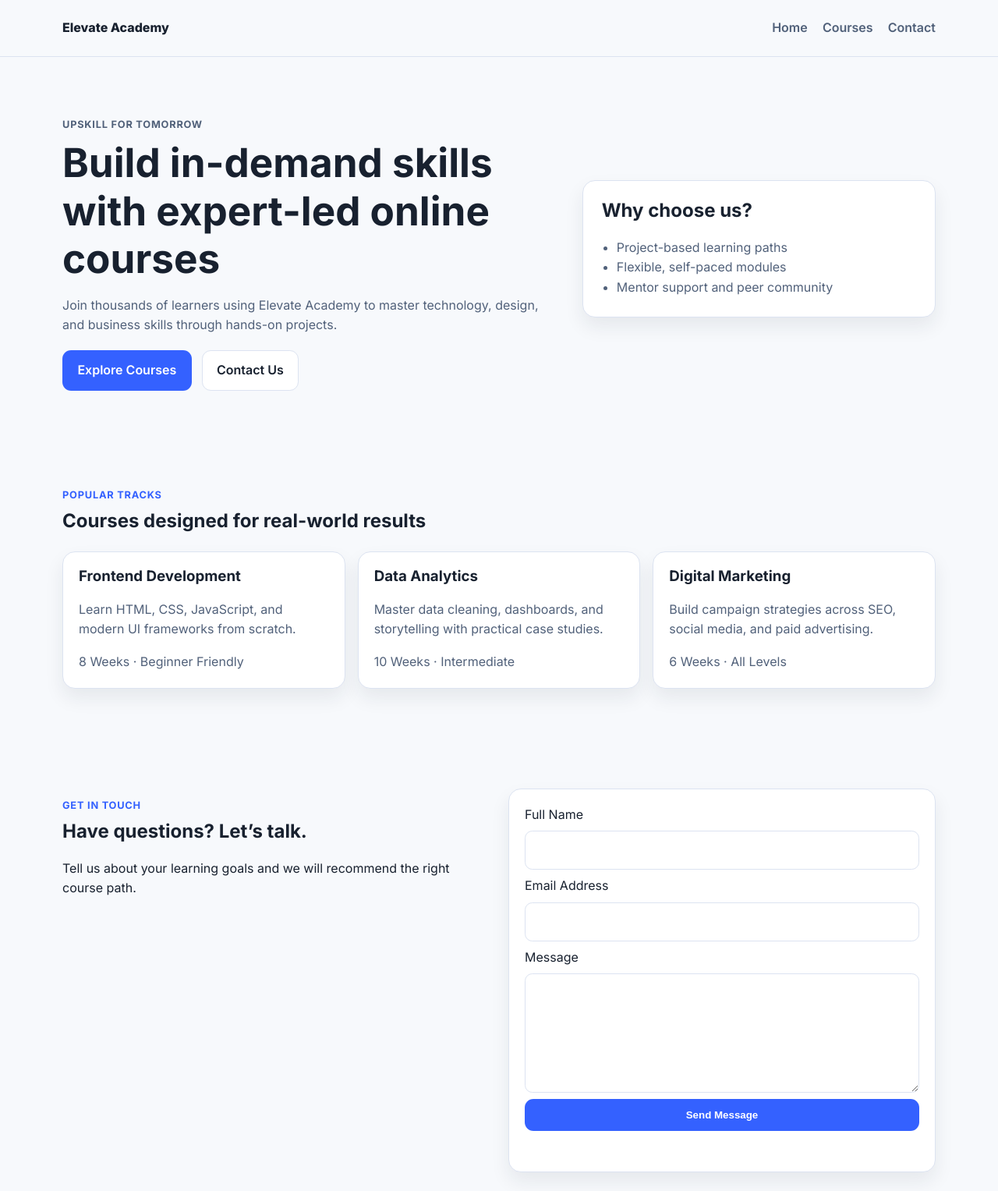
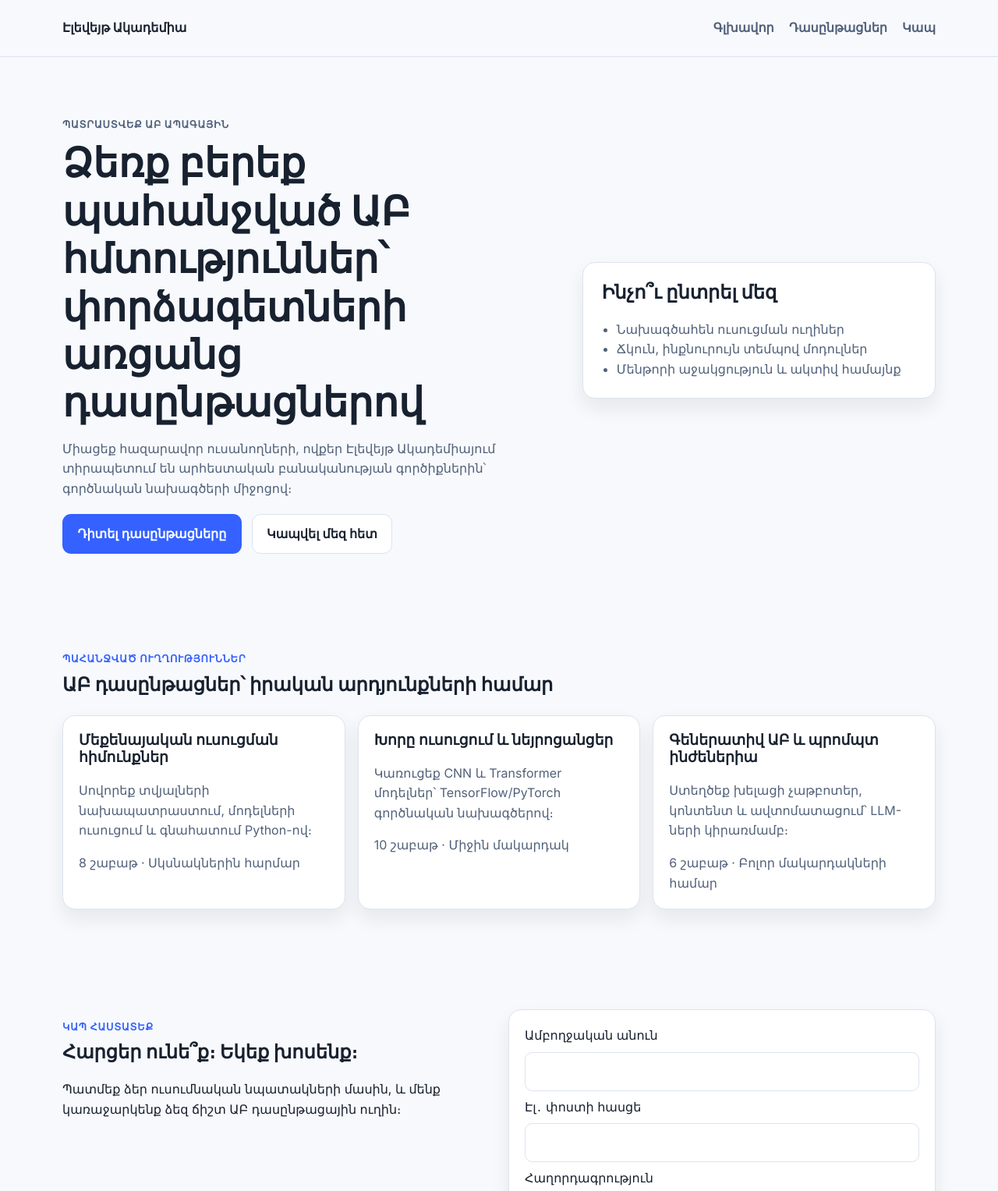
Before and after one commit to qaxaqagetam-ux/course-website, a plain HTML site: page index.html in a window 1280 px wide. Shown: the top 1527 px of the page at 78% size. Drawn offline with Linux system fonts and the light colour scheme.

Commit message:
Localize site content to Armenian with AI-focused courses

```diff
--- a/index.html
+++ b/index.html
@@ -1,12 +1,12 @@
 <!DOCTYPE html>
-<html lang="en">
+<html lang="hy">
   <head>
     <meta charset="UTF-8" />
     <meta name="viewport" content="width=device-width, initial-scale=1.0" />
-    <title>Elevate Academy | Learn New Skills</title>
+    <title>Էլեվեյթ Ակադեմիա | Սովորեք ԱԲ նոր հմտություններ</title>
     <meta
       name="description"
-      content="Elevate Academy offers modern, practical courses to help you grow your career."
+      content="Էլեվեյթ Ակադեմիան առաջարկում է գործնական ԱԲ դասընթացներ՝ կարիերայում աճելու համար։"
     />
     <link rel="preconnect" href="https://fonts.googleapis.com" />
     <link rel="preconnect" href="https://fonts.gstatic.com" crossorigin />
@@ -19,12 +19,12 @@
   <body>
     <header class="site-header">
       <div class="container nav-wrap">
-        <a href="#home" class="brand">Elevate Academy</a>
-        <button class="nav-toggle" aria-label="Toggle menu" aria-expanded="false">☰</button>
-        <nav class="site-nav" aria-label="Main navigation">
-          <a href="#home">Home</a>
-          <a href="#courses">Courses</a>
-          <a href="#contact">Contact</a>
+        <a href="#home" class="brand">Էլեվեյթ Ակադեմիա</a>
+        <button class="nav-toggle" aria-label="Բացել/փակել մենյուն" aria-expanded="false">☰</button>
+        <nav class="site-nav" aria-label="Գլխավոր նավիգացիա">
+          <a href="#home">Գլխավոր</a>
+          <a href="#courses">Դասընթացներ</a>
+          <a href="#contact">Կապ</a>
         </nav>
       </div>
     </header>
@@ -33,23 +33,23 @@
       <section id="home" class="hero">
         <div class="container hero-grid">
           <div class="hero-content">
-            <p class="eyebrow">Upskill for tomorrow</p>
-            <h1>Build in-demand skills with expert-led online courses</h1>
+            <p class="eyebrow">Պատրաստվեք ԱԲ ապագային</p>
+            <h1>Ձեռք բերեք պահանջված ԱԲ հմտություններ՝ փորձագետների առցանց դասընթացներով</h1>
             <p>
-              Join thousands of learners using Elevate Academy to master technology,
-              design, and business skills through hands-on projects.
+              Միացեք հազարավոր ուսանողների, ովքեր Էլեվեյթ Ակադեմիայում տիրապետում են
+              արհեստական բանականության գործիքներին՝ գործնական նախագծերի միջոցով։
             </p>
             <div class="hero-actions">
-              <a class="btn btn-primary" href="#courses">Explore Courses</a>
-              <a class="btn btn-outline" href="#contact">Contact Us</a>
+              <a class="btn btn-primary" href="#courses">Դիտել դասընթացները</a>
+              <a class="btn btn-outline" href="#contact">Կապվել մեզ հետ</a>
             </div>
           </div>
           <div class="hero-card" aria-hidden="true">
-            <h2>Why choose us?</h2>
+            <h2>Ինչո՞ւ ընտրել մեզ</h2>
             <ul>
-              <li>Project-based learning paths</li>
-              <li>Flexible, self-paced modules</li>
-              <li>Mentor support and peer community</li>
+              <li>Նախագծահեն ուսուցման ուղիներ</li>
+              <li>Ճկուն, ինքնուրույն տեմպով մոդուլներ</li>
+              <li>Մենթորի աջակցություն և ակտիվ համայնք</li>
             </ul>
           </div>
         </div>
@@ -58,24 +58,24 @@
       <section id="courses" class="courses section">
         <div class="container">
           <div class="section-heading">
-            <p class="eyebrow">Popular tracks</p>
-            <h2>Courses designed for real-world results</h2>
+            <p class="eyebrow">Պահանջված ուղղություններ</p>
+            <h2>ԱԲ դասընթացներ՝ իրական արդյունքների համար</h2>
           </div>
           <div class="course-grid">
             <article class="course-card">
-              <h3>Frontend Development</h3>
-              <p>Learn HTML, CSS, JavaScript, and modern UI frameworks from scratch.</p>
-              <span>8 Weeks · Beginner Friendly</span>
+              <h3>Մեքենայական ուսուցման հիմունքներ</h3>
+              <p>Սովորեք տվյալների նախապատրաստում, մոդելների ուսուցում և գնահատում Python-ով։</p>
+              <span>8 շաբաթ · Սկսնակներին հարմար</span>
             </article>
             <article class="course-card">
-              <h3>Data Analytics</h3>
-              <p>Master data cleaning, dashboards, and storytelling with practical case studies.</p>
-              <span>10 Weeks · Intermediate</span>
+              <h3>Խորը ուսուցում և նեյրոցանցեր</h3>
+              <p>Կառուցեք CNN և Transformer մոդելներ՝ TensorFlow/PyTorch գործնական նախագծերով։</p>
+              <span>10 շաբաթ · Միջին մակարդակ</span>
             </article>
             <article class="course-card">
-              <h3>Digital Marketing</h3>
-              <p>Build campaign strategies across SEO, social media, and paid advertising.</p>
-              <span>6 Weeks · All Levels</span>
+              <h3>Գեներատիվ ԱԲ և պրոմպտ ինժեներիա</h3>
+              <p>Ստեղծեք խելացի չաթբոտեր, կոնտենտ և ավտոմատացում՝ LLM-ների կիրառմամբ։</p>
+              <span>6 շաբաթ · Բոլոր մակարդակների համար</span>
             </article>
           </div>
         </div>
@@ -84,23 +84,24 @@
       <section id="contact" class="contact section">
         <div class="container contact-grid">
           <div>
-            <p class="eyebrow">Get in touch</p>
-            <h2>Have questions? Let’s talk.</h2>
+            <p class="eyebrow">Կապ հաստատեք</p>
+            <h2>Հարցեր ունե՞ք։ Եկեք խոսենք։</h2>
             <p>
-              Tell us about your learning goals and we will recommend the right course path.
+              Պատմեք ձեր ուսումնական նպատակների մասին, և մենք կառաջարկենք ձեզ ճիշտ ԱԲ
+              դասընթացային ուղին։
             </p>
           </div>
           <form class="contact-form" id="contactForm" novalidate>
-            <label for="name">Full Name</label>
+            <label for="name">Ամբողջական անուն</label>
             <input id="name" name="name" type="text" required />
 
-            <label for="email">Email Address</label>
+            <label for="email">Էլ․ փոստի հասցե</label>
             <input id="email" name="email" type="email" required />
 
-            <label for="message">Message</label>
+            <label for="message">Հաղորդագրություն</label>
             <textarea id="message" name="message" rows="5" required></textarea>
 
-            <button type="submit" class="btn btn-primary">Send Message</button>
+            <button type="submit" class="btn btn-primary">Ուղարկել հաղորդագրություն</button>
             <p class="form-status" id="formStatus" role="status" aria-live="polite"></p>
           </form>
         </div>
@@ -109,7 +110,7 @@
 
     <footer class="site-footer">
       <div class="container">
-        <p>© <span id="year"></span> Elevate Academy. All rights reserved.</p>
+        <p>© <span id="year"></span> Էլեվեյթ Ակադեմիա։ Բոլոր իրավունքները պաշտպանված են։</p>
       </div>
     </footer>
 
--- a/js/script.js
+++ b/js/script.js
@@ -27,12 +27,12 @@ if (contactForm && formStatus) {
     event.preventDefault();
 
     if (!contactForm.checkValidity()) {
-      formStatus.textContent = "Please complete all required fields.";
+      formStatus.textContent = "Խնդրում ենք լրացնել բոլոր պարտադիր դաշտերը։";
       return;
     }
 
     const name = contactForm.name.value.trim();
-    formStatus.textContent = `Thanks, ${name || "there"}! We'll get back to you shortly.`;
+    formStatus.textContent = `Շնորհակալություն, ${name || "ընկեր"}։ Մենք շուտով կկապվենք ձեզ հետ։`;
     contactForm.reset();
   });
 }
```
